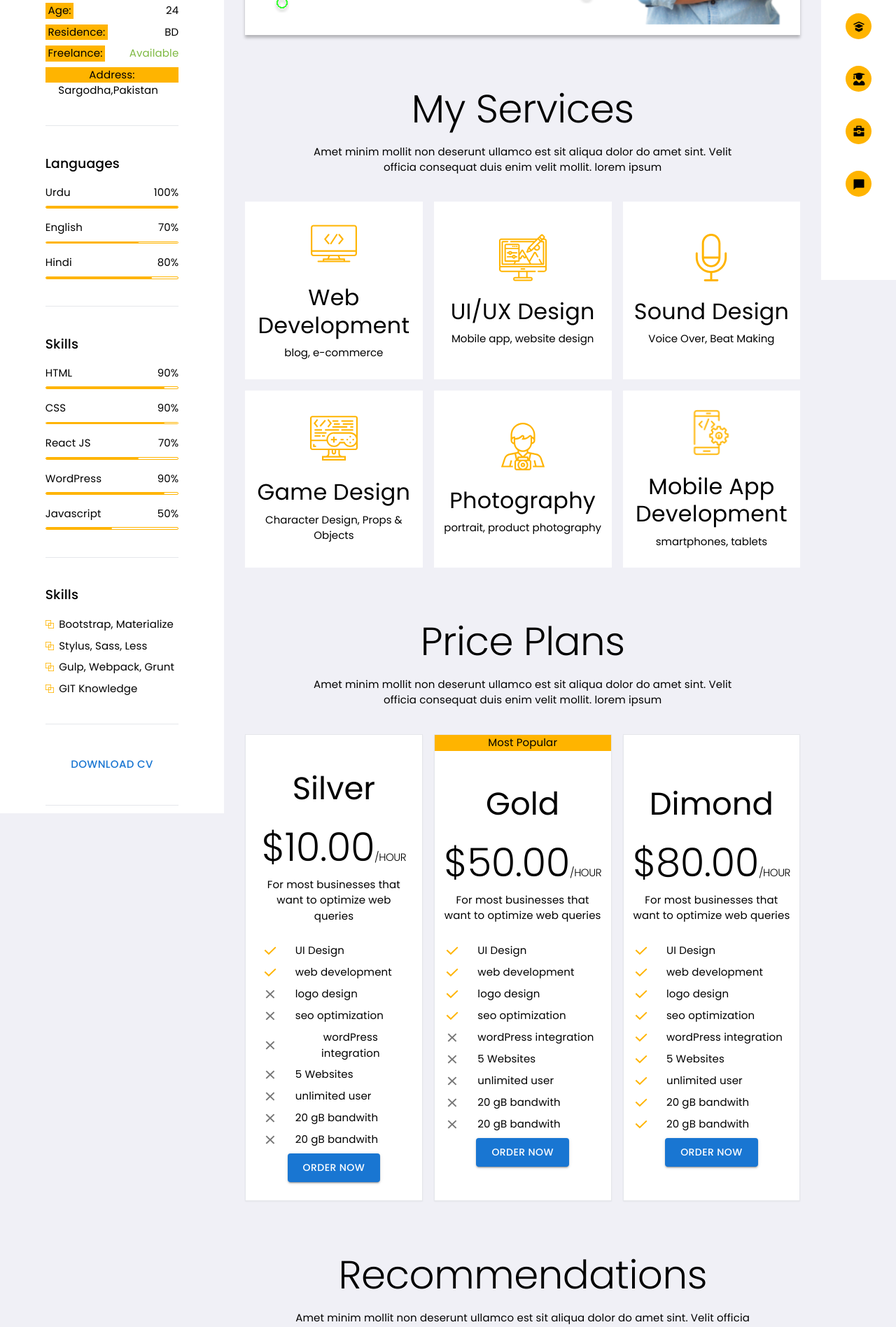
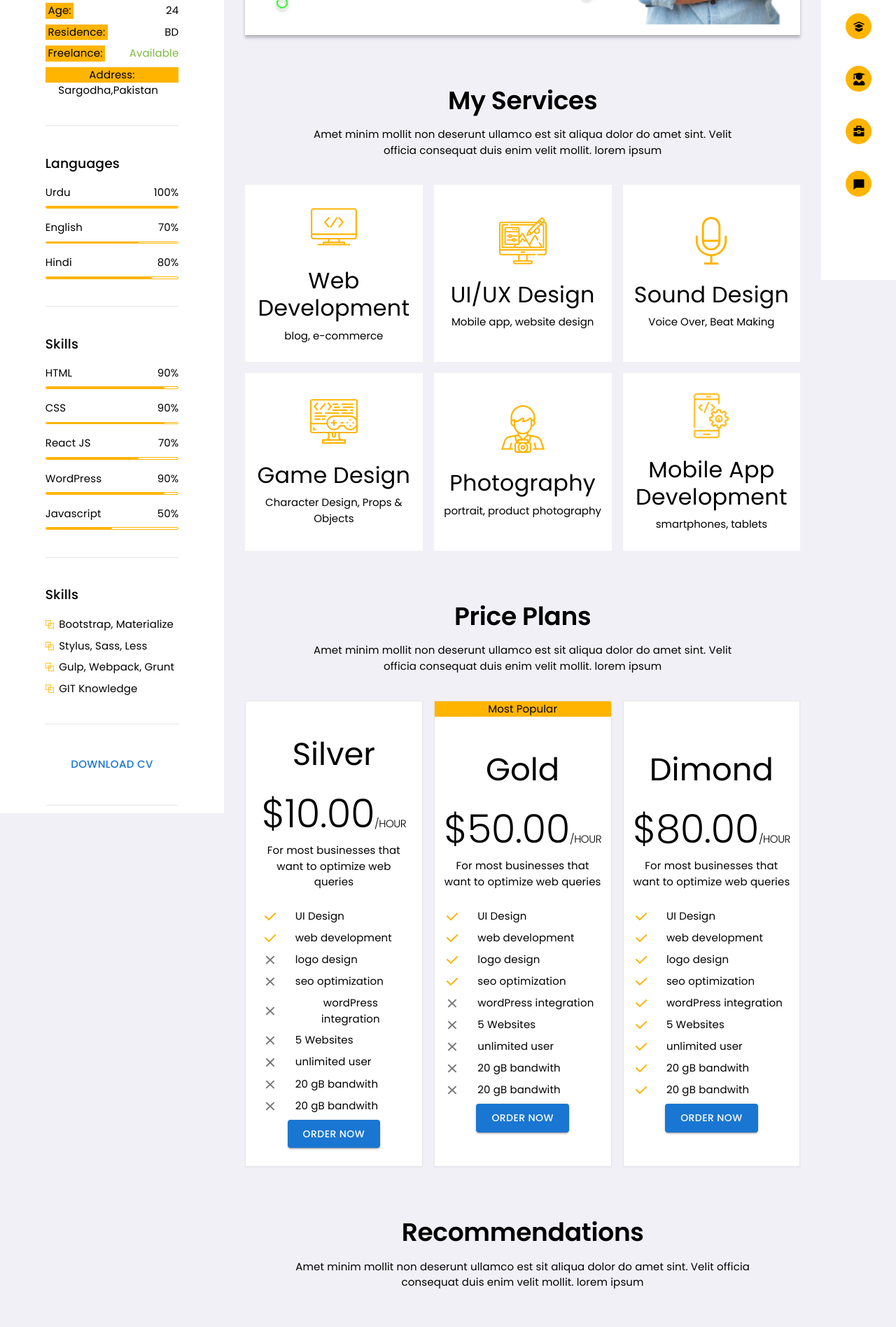
Before and after one commit to ghulamabbas01/portfolio-dev, a Next.js app: page / in a window 1280 px wide. Shown: the part 400-2296 px from the top of the page at 70% size. Built offline with nearby package versions, Linux system fonts and the light colour scheme.

Commit message:
update heading

```diff
--- a/camponents/main/ContactUs.jsx
+++ b/camponents/main/ContactUs.jsx
@@ -9,7 +9,7 @@ const ContactUs = () => {
     <Box id="Contactus">
       <Grid container spacing={3}>
         <Grid item xs={12} md={7}>
-          <Typography variant="h2" className="text-3xl font-bold">
+          <Typography variant="h2" fontSize={30} fontWeight={700}>
             Leave Us Your Info
           </Typography>
           <Stack
@@ -74,7 +74,7 @@ const ContactUs = () => {
         </Grid>
         {/* left side bar  */}
         <Grid item xs={12} md={5}>
-          <Typography variant="h2" className="text-3xl font-bold">
+          <Typography variant="h2" fontSize={30} fontWeight={700}>
             Contact Information
           </Typography>
           <Stack className="mt-12 mb-10 " spacing={3}>
--- a/camponents/main/Education.jsx
+++ b/camponents/main/Education.jsx
@@ -14,7 +14,7 @@ const Education = () => {
         className="mx-auto text-center items-center"
         spacing={2}
         id="Education">
-        <Typography variant="h2" className="font-semibold text-4xl">
+        <Typography variant="h2" fontSize={36} fontWeight={600}>
           Education
         </Typography>
         <Typography
--- a/camponents/main/MyServices.jsx
+++ b/camponents/main/MyServices.jsx
@@ -10,7 +10,7 @@ const MyServices = () => {
   return (
     <Stack id="Services">
       <Stack className="mx-auto text-center " spacing={2}>
-        <Typography variant="h2" className="font-semibold text-4xl">
+        <Typography variant="h2" fontSize={36} fontWeight={600}>
           My Services
         </Typography>
         <Typography
--- a/camponents/main/PricingPlane.jsx
+++ b/camponents/main/PricingPlane.jsx
@@ -9,7 +9,7 @@ const PricingPlane = () => {
   return (
     <Stack>
       <Stack className="mx-auto text-center " spacing={2}>
-        <Typography variant="h2" className="font-semibold text-4xl">
+        <Typography variant="h2" fontSize={36} fontWeight={600}>
           Price Plans
         </Typography>
         <Typography
--- a/camponents/main/Testimonial.jsx
+++ b/camponents/main/Testimonial.jsx
@@ -46,7 +46,7 @@ const Testimonial = () => {
         className="mx-auto text-center  items-center"
         spacing={2}
         id="CustomerSay">
-        <Typography variant="h2" className="font-semibold text-4xl">
+        <Typography variant="h2" fontSize={36} fontWeight={600}>
           Recommendations
         </Typography>
         <Typography
--- a/camponents/main/WorkHistory.jsx
+++ b/camponents/main/WorkHistory.jsx
@@ -11,7 +11,7 @@ const WorkHistory = () => {
     <>
       {/* Education main heading  */}
       <Stack className="mx-auto text-center  items-center" spacing={2} id="cv">
-        <Typography variant="h2" className="font-semibold text-4xl">
+        <Typography variant="h2" fontSize={36} fontWeight={600}>
           Work History
         </Typography>
         <Typography
--- a/camponents/main/portfolio/Tabes.jsx
+++ b/camponents/main/portfolio/Tabes.jsx
@@ -22,7 +22,7 @@ const Tabes = () => {
         className="mx-auto text-center  items-center"
         spacing={2}
         id="Portfolio">
-        <Typography variant="h2" className="font-semibold text-4xl">
+        <Typography variant="h2" fontSize={36} fontWeight={600}>
           Portfolio
         </Typography>
         <Typography
```
